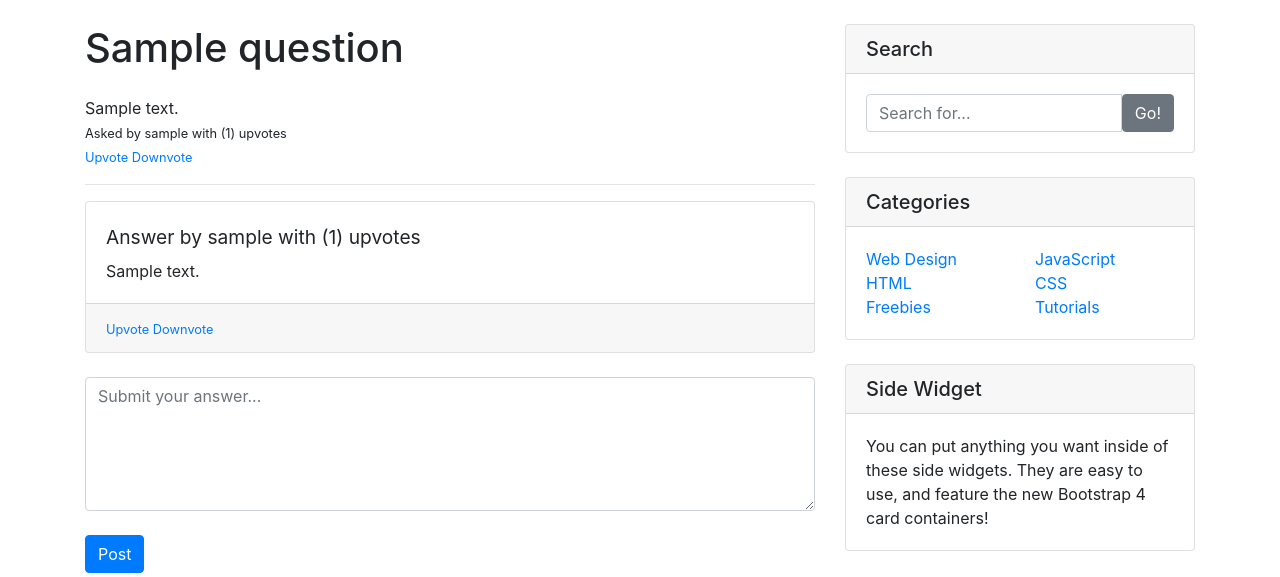
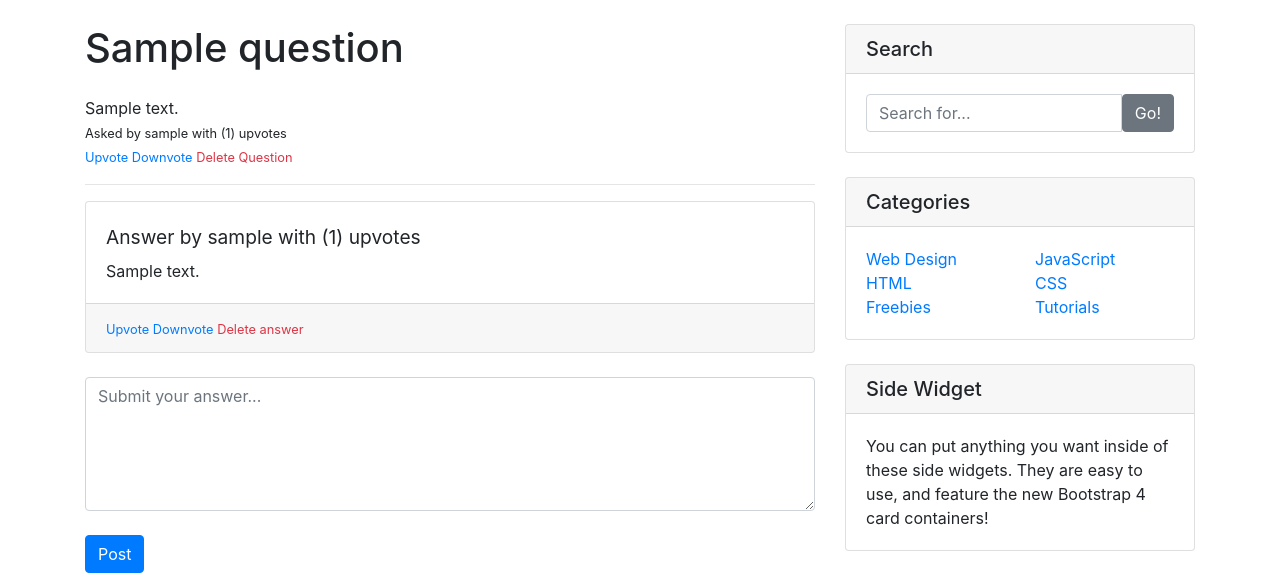
Before and after one commit to krkartikay/HackOnStack, a Flask app: template templates/display_question.html in a window 1280 px wide. Shown: the part 56-633 px from the top of the page. Run offline with Flask 2, Linux system fonts and the light colour scheme; the visitor is signed in with stand-in values (Sample User, id 1); tables that the repository leaves empty hold one stand-in row (values such as "Sample post"); the template is opened without the code that fills it: values that come from a table or form of the project are taken from there, most other values are stand-ins (such as "Sample title", 1, 10 or a date in 2020); some libraries are stand-ins or nearby versions.

Commit message:
question/answer deletion system

```diff
--- a/app.py
+++ b/app.py
@@ -143,7 +143,7 @@ def post_answer(q_id):
 
 @app.route('/question/<int:q_id>')
 def question(q_id):
-    qs = Question.query.filter_by(q_id=q_id).first()
+    qs = Question.query.filter_by(q_id=q_id).first_or_404()
     ans = Answer.query.filter_by(q_id=q_id).order_by(Answer.upvotes.desc()).all()
     return render_template("display_question.html", question=qs, answers=ans)
 
@@ -152,3 +152,20 @@ def question(q_id):
 def profile_page(u_id):
     user = User.query.filter_by(u_id=u_id).first()
     return render_template("profile.html", user = user)
+
+@app.route('/delete/answer/<int:a_id>')
+def delete_a(a_id):
+    ans = Answer.query.filter_by(a_id=a_id).first()
+    q_id = ans.q_id
+    db.session.delete(ans)
+    db.session.commit()
+    db.session.close()
+    return redirect(url_for('question',q_id = q_id))
+
+@app.route('/delete/question/<int:q_id>')
+def delete_q(q_id):
+    qs = Question.query.filter_by(q_id=q_id).first()
+    db.session.delete(qs)
+    db.session.commit()
+    db.session.close()
+    return redirect(url_for('homepage'))
--- a/templates/display_question.html
+++ b/templates/display_question.html
@@ -14,6 +14,9 @@
 <small>
   <a href="{{url_for('upvote_q',q_id=question.q_id, u_id=session['u_id'])}}">Upvote</a>
   <a href="{{url_for('downvote_q',q_id=question.q_id, u_id=session['u_id'])}}">Downvote</a>
+  {% if session['u_id']==question.author_u_id%}
+  <a class="text-danger" href="{{url_for('delete_q',q_id=question.q_id)}}">Delete Question</a>
+  {% endif %}
 </small>
 {% endif %}
 
@@ -29,6 +32,9 @@
       <small>
         <a href="{{url_for('upvote_a',a_id=answer.a_id, u_id=session['u_id'])}}">Upvote</a>
         <a href="{{url_for('downvote_a',a_id=answer.a_id, u_id=session['u_id'])}}">Downvote</a>
+        {% if session['u_id']==answer.author_u_id%}
+        <a class="text-danger" href="{{url_for('delete_a',a_id=answer.a_id)}}">Delete answer</a>
+        {% endif %}
       </small>
     {% endif %}
   </div>
```
